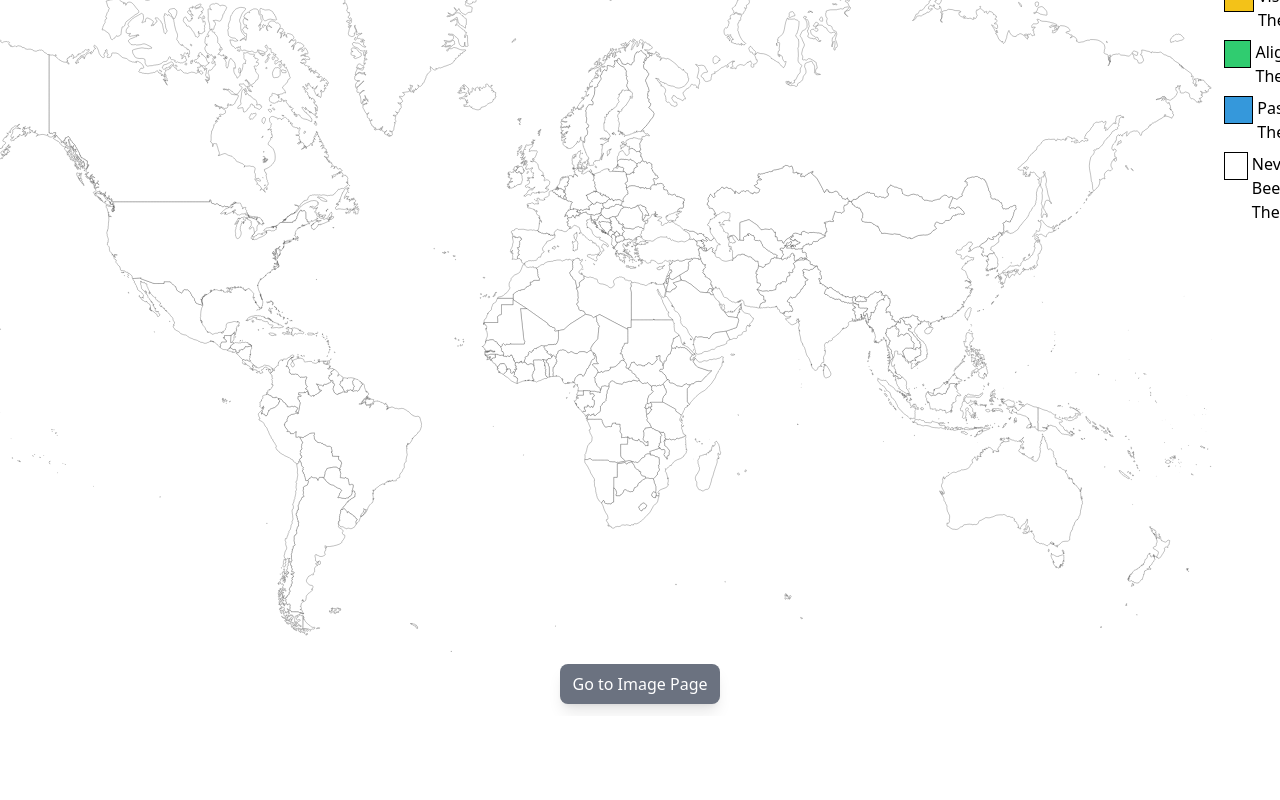
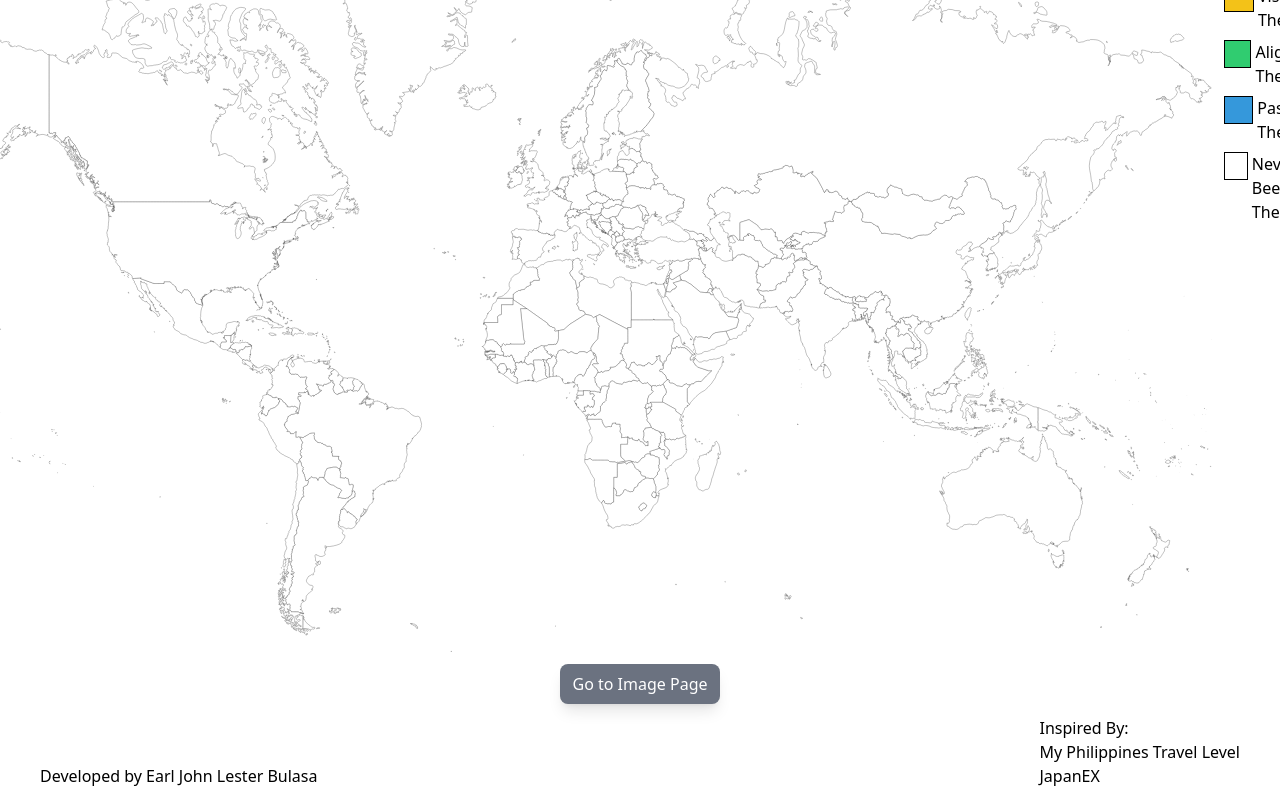
Before and after one commit to earl-bulasa/countries-travel, a React (Vite) app: page / in a window 1280 px wide. Shown: the part 230-1030 px from the top of the page. Before the commit the page ends 946 px from the top, so only its background shows below. Built offline with nearby package versions, Linux system fonts and the light colour scheme.

Commit message:
add footer

```diff
--- a/src/Home.tsx
+++ b/src/Home.tsx
@@ -121,8 +121,10 @@ const Home: React.FC = () => {
     if (BROWSER_LIST.includes(browserName)) {
       // setImageFile(blob);
       // localStorage.setItem("imageFile", blob);
-      let countriesParams = '';
-      selectedCountries.forEach(country => countriesParams+=`${country.id}-${country.value},`);
+      let countriesParams = "";
+      selectedCountries.forEach(
+        (country) => (countriesParams += `${country.id}-${country.value},`)
+      );
       navigate(`/countries-traveled?countries=${countriesParams}`);
     } else {
       let elem = window.document.createElement("a");
@@ -153,20 +155,6 @@ const Home: React.FC = () => {
       saveAs(dataUrl, "countries.png");
     });
   };
-
-  // const handleDownloadImage = useCallback(() => {
-  //   toPng(printRef.current!, { cacheBust: true, })
-  //     .then((dataUrl) => {
-  //       const link = document.createElement('a')
-  //       // link.download = 'countries.png'
-  //       console.log(dataUrl)
-  //       link.href = dataUrl
-  //       link.click()
-  //     })
-  //     .catch((err) => {
-  //       console.log(err)
-  //     })
-  // }, [printRef]);
 
   return (
     <div className="App flex flex-col gap-y-3 py-3">
@@ -203,6 +191,20 @@ const Home: React.FC = () => {
           ? "Download Image"
           : "Go to Image Page"}
       </button>
+      <footer className="flex justify-between px-10 items-end">
+        <div>Developed by Earl John Lester Bulasa</div>
+        <div>
+          <p>Inspired By:</p>
+          <p>
+            <a href="https://my-philippines-travel-level.com/map">
+              My Philippines Travel Level
+            </a>
+          </p>
+          <p>
+            <a href="https://zhung.com.tw/japanex/">JapanEX</a>
+          </p>
+        </div>
+      </footer>
     </div>
   );
 };
```
